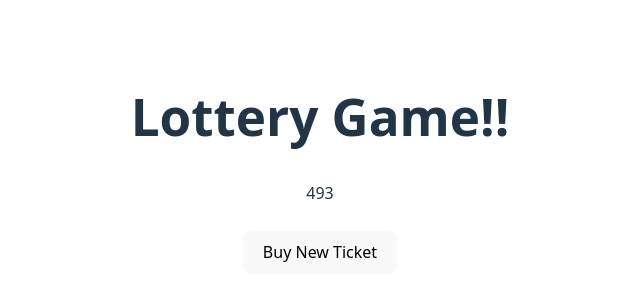
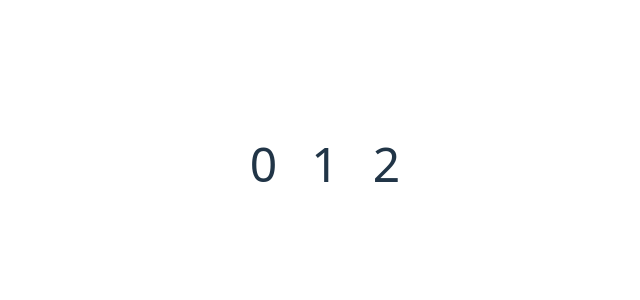
Before and after one commit to Rajaryan99/React_learning-Projects, a React (Vite) app in the folder reactState_hooks/: page / in a window 1280 px wide. Shown: the part 236-536 px from the top of the page, without its empty margins (320-960 px from the left). Built offline with nearby package versions, Linux system fonts and the light colour scheme.

Commit message:
created a Ticket compnent

```diff
--- a/reactState_hooks/src/App.jsx
+++ b/reactState_hooks/src/App.jsx
@@ -5,13 +5,14 @@ import LikeButton from './LikeButton'
 import LudoBorad from './LudoBorad'
 import TodoList from './TodoList'
 import Lottery from './lottery'
+import Ticket from './Ticket'
 
 function App() {
 
 
   return (
     <>
-     <Lottery/>
+     <Ticket  ticket={[0, 1, 2]} />
     </>
   )
 }
--- /dev/null
+++ b/reactState_hooks/src/Ticket.jsx
@@ -0,0 +1,11 @@
+import TicketNum from "./TicketNum";
+
+export default function Ticket({ticket}) {
+    return (
+        <div>
+           {ticket.map((num, idx) => (
+            <TicketNum num={num} key={idx}/>
+           ))}
+        </div>
+    )
+}
--- /dev/null
+++ b/reactState_hooks/src/TicketNum.css
@@ -0,0 +1,7 @@
+.num {
+    font-size: 3rem;
+    border: 2px solid #fff;
+    border-radius: 20px;
+    margin-left: 10px;
+    padding: 10px;
+}
--- /dev/null
+++ b/reactState_hooks/src/TicketNum.jsx
@@ -0,0 +1,7 @@
+import './TicketNum.css'
+
+export default function TicketNum({num}){
+    return (
+        <span className="num">{num}</span>
+    )
+}
```
